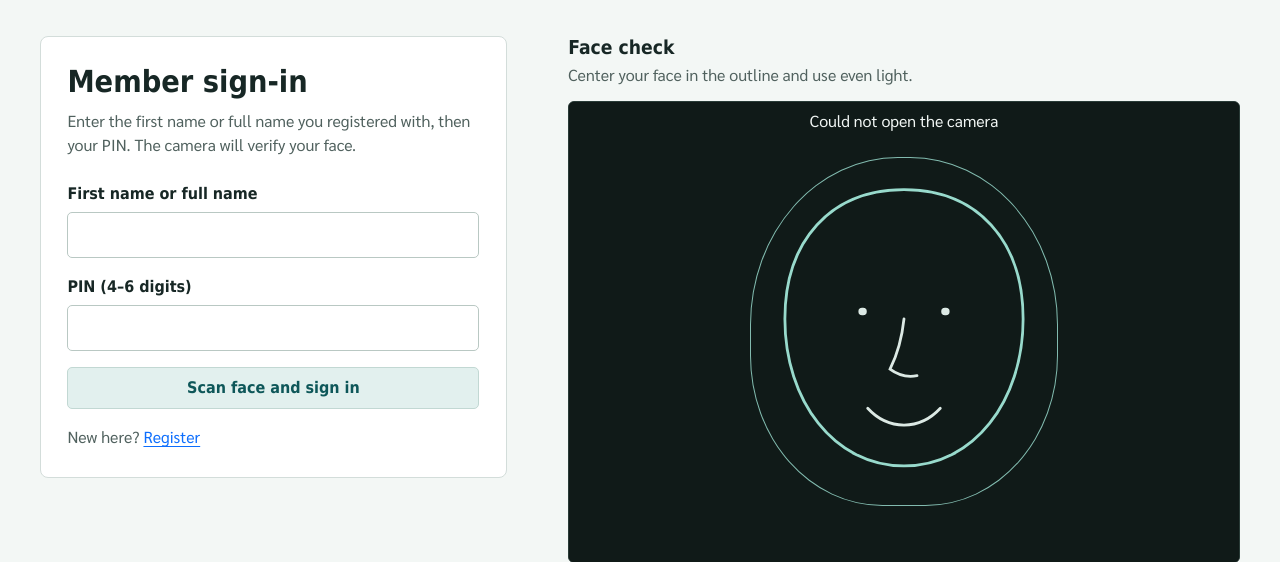
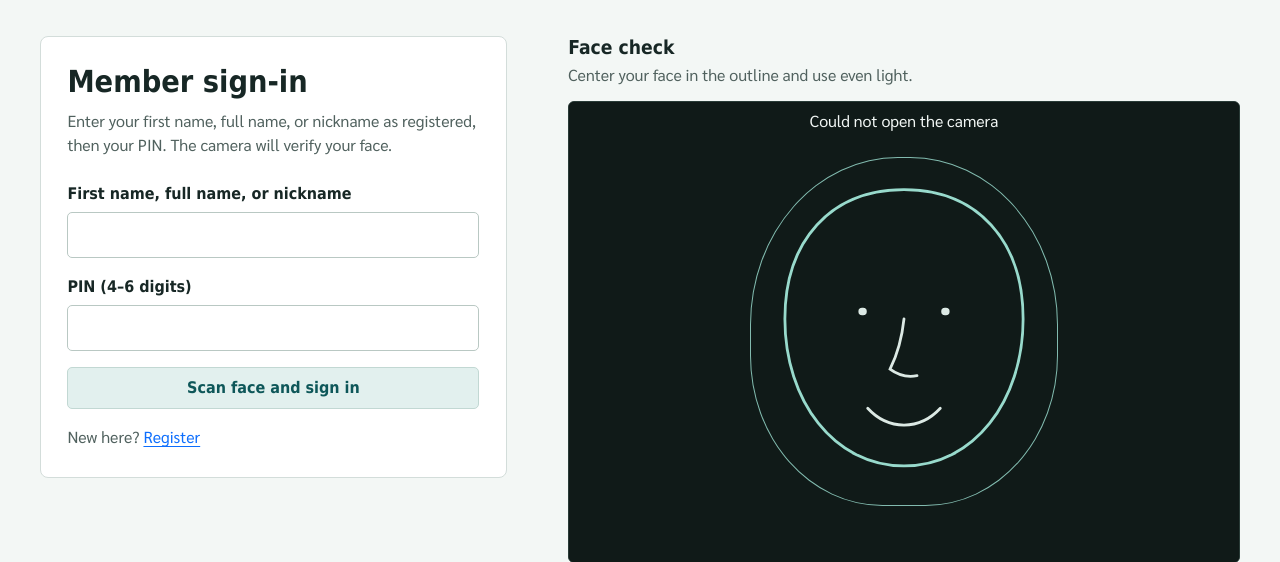
Before and after one commit to RK-pgm/Face-project, a Django app: page /login/ in a window 1280 px wide. Shown: the part 55-617 px from the top of the page. Run offline with Django 5.2, Linux system fonts and the light colour scheme; some libraries are stand-ins or nearby versions; some web fonts are replaced.

Commit message:
Allow nickname sign-in

```diff
--- a/accounts/templates/accounts/login.html
+++ b/accounts/templates/accounts/login.html
@@ -9,12 +9,12 @@
       <div class="panel">
         <h1 class="auth-card-title">Member sign-in</h1>
         <p class="auth-card-copy">
-          Enter the first name or full name you registered with, then your PIN. The camera will verify your face.
+          Enter your first name, full name, or nickname as registered, then your PIN. The camera will verify your face.
         </p>
 
         <form id="login-form" novalidate>
           <div class="mb-3">
-            <label class="form-label" for="name">First name or full name</label>
+            <label class="form-label" for="name">First name, full name, or nickname</label>
             <input
               class="form-control"
               id="name"
--- a/accounts/views.py
+++ b/accounts/views.py
@@ -139,10 +139,10 @@ def login_view(request):
     if not name or not PIN_PATTERN.match(pin) or descriptor is None:
         return _fail(name, None, "format", key if name else None)
 
-    # The form accepts a first name or the full name shown during registration.
-    # Resolve either form here; the PIN and face checks still identify the member.
+    # Accept any name shown during registration. The PIN and face checks still
+    # identify the member after resolving the entered name.
     name_parts = name.split(" ", 1)
-    name_query = Q(first_name__iexact=name)
+    name_query = Q(first_name__iexact=name) | Q(nickname__iexact=name)
     if len(name_parts) == 2:
         name_query |= Q(first_name__iexact=name_parts[0], last_name__iexact=name_parts[1])
     candidates = list(Person.objects.filter(name_query))
```
